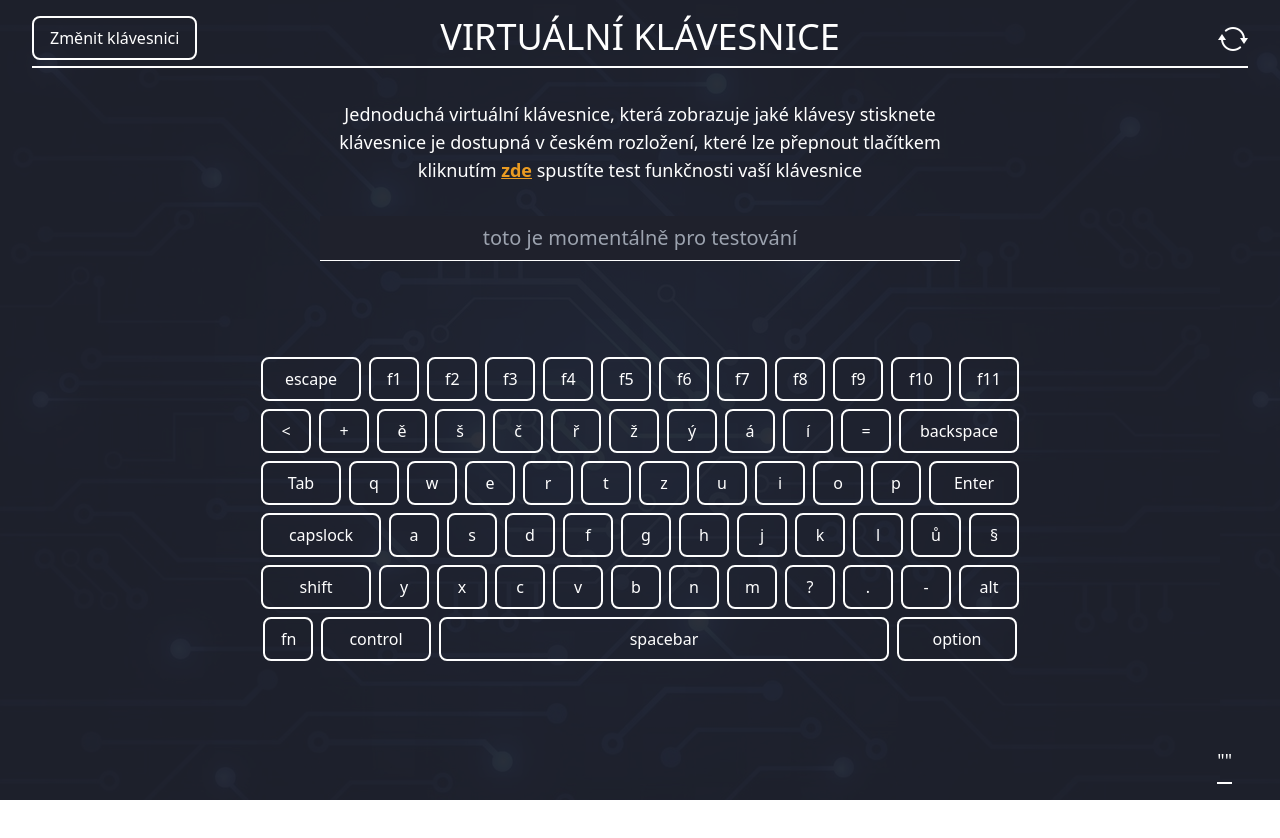
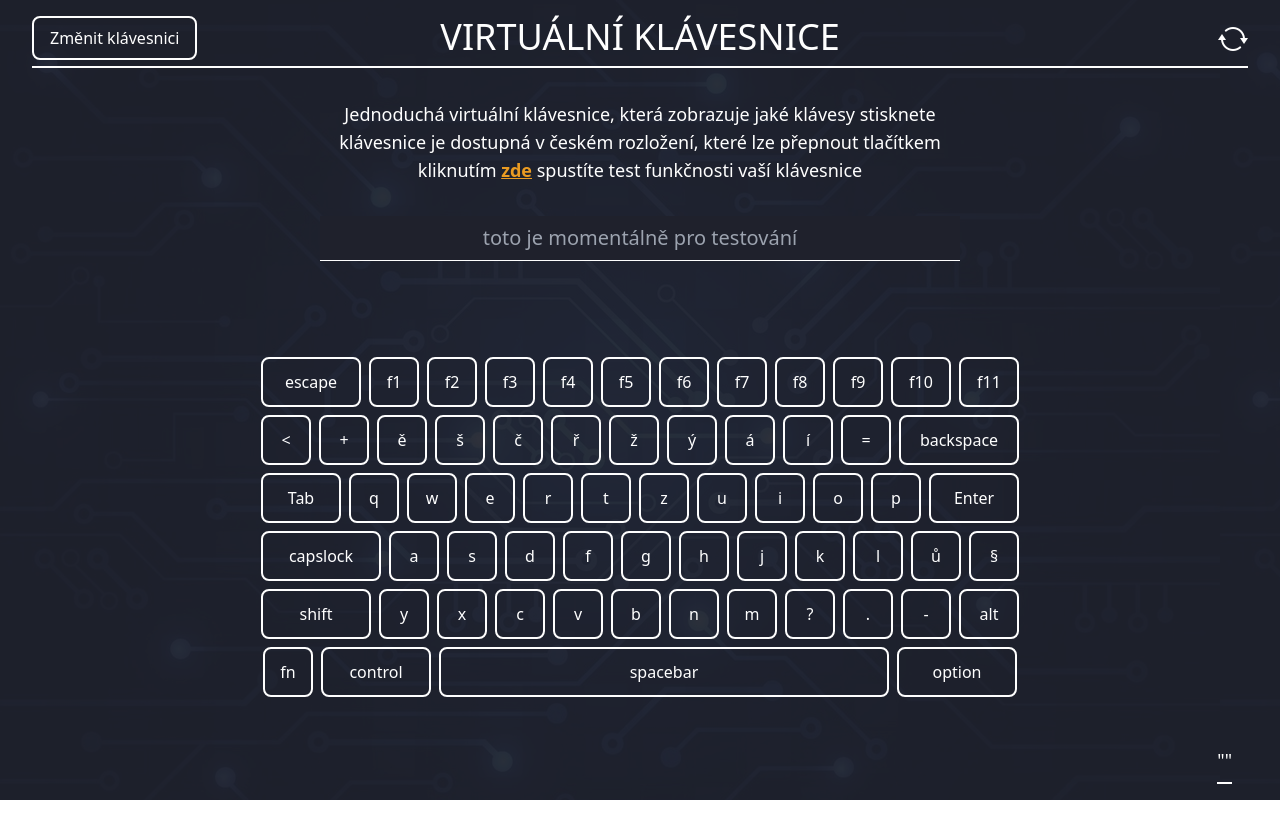
Before and after one commit to OndrejLosensky/virtual-keyboard, a React (Create React App) app: page / in a window 1280 px wide. Shown: the top 838 px of the page. Built offline with nearby package versions, Linux system fonts and the light colour scheme; the HTML template or start-up script is replaced by a standard one.

Commit message:
připravení stylů pouze pro mezerník

```diff
--- a/src/components/button/ButtonKey.js
+++ b/src/components/button/ButtonKey.js
@@ -4,7 +4,11 @@ const ButtonKey = ({ text, isHighlighted, onClick, isCapsLock, isSpaceBar, isBac
 
   const KeyStyle = {
     width: isCapsLock ? '120px' : isBackspace ? '120px' : isSpaceBar ? '450px': isEscape ? '100px': isEnter ? '90px': isTab ? '80px': isAlt ? '60px': isControl ? '110px' : isOption ? '120px': isShift ? '110px' : isF10? '60px': isF11 ? '60px' : '50px',
+    padding: isSpaceBar ? '10px' : '0px',
+    height: isSpaceBar ? '50px' : '50px',
   }
+
+
 
   return (
     <div className="text-foreColorWhite">
```
